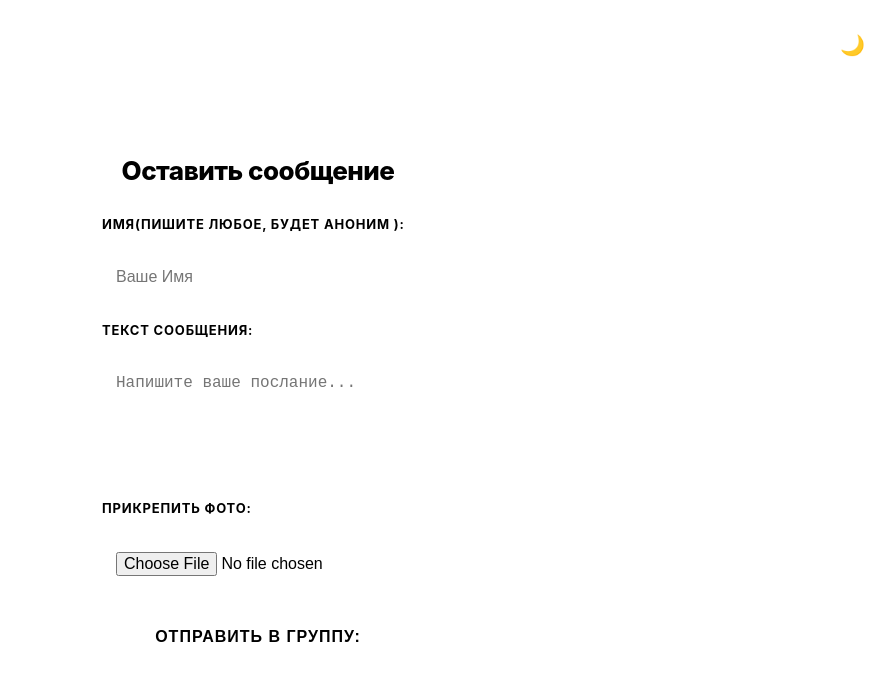
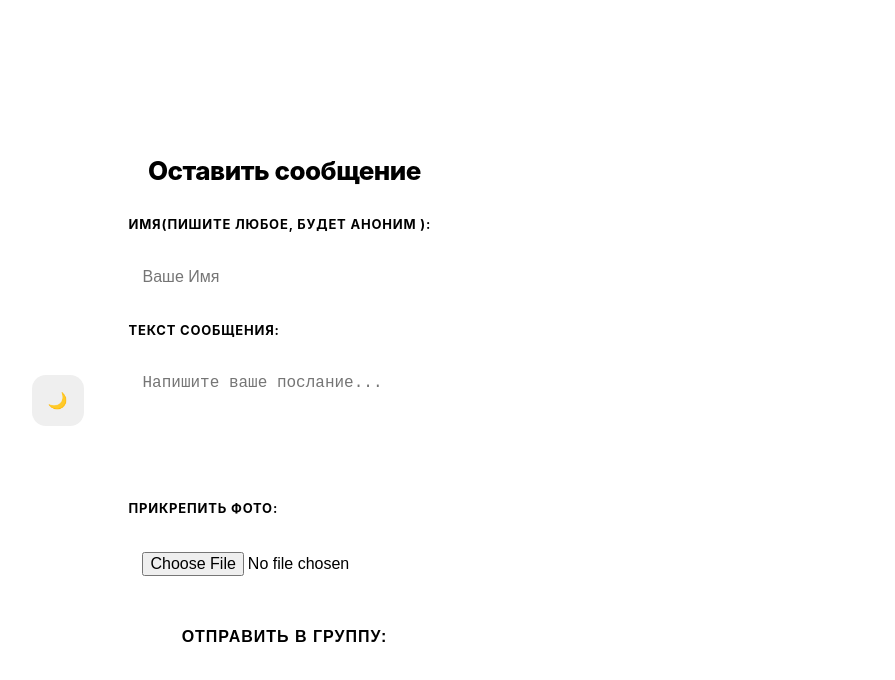
Before and after one commit to Danikowo/-j-j, a website: page index.html in a window 1280 px wide. Shown: the whole page, without its empty margins (382-1277 px from the left). Drawn offline with Linux system fonts and the light colour scheme; files whose address does not match are found by name.

Commit message:
Update style.css

```diff
--- a/style.css
+++ b/style.css
@@ -11,27 +11,7 @@ body {
     transition: background-color 0.3s ease; /* Плавный переход */
 }
 
-/* КНОПКА ПЕРЕКЛЮЧЕНИЯ (Справа сверху) */
-#theme-toggle {
-    position: fixed;
-    top: 20px;
-    right: 20px;
-    z-index: 1000;
-    padding: 12px;
-    background: var(--bg-form);
-    color: var(--text-main);
-    border: 2px solid var(--primary-blue);
-    border-radius: 50%; /* Круглая кнопка */
-    width: 50px;
-    height: 50px;
-    cursor: pointer;
-    font-size: 20px;
-    display: flex;
-    justify-content: center;
-    align-items: center;
-    box-shadow: 0 4px 12px var(--shadow-color);
-    transition: all 0.3s ease;
-}
+
 
 #theme-toggle:hover {
     transform: scale(1.1);
```
